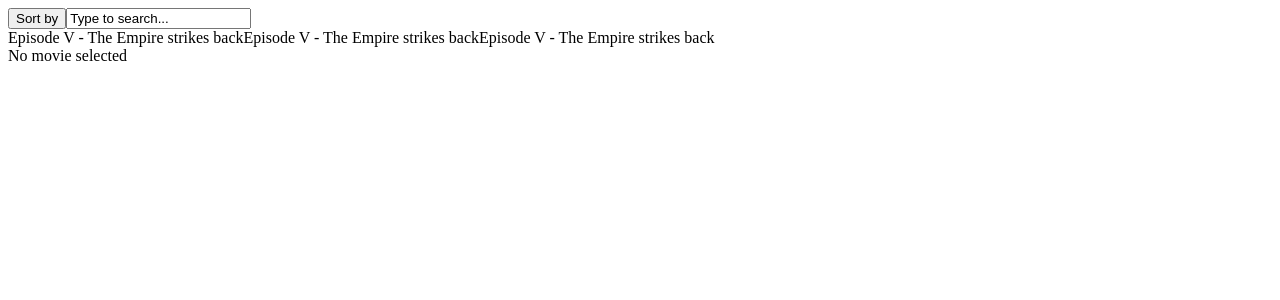
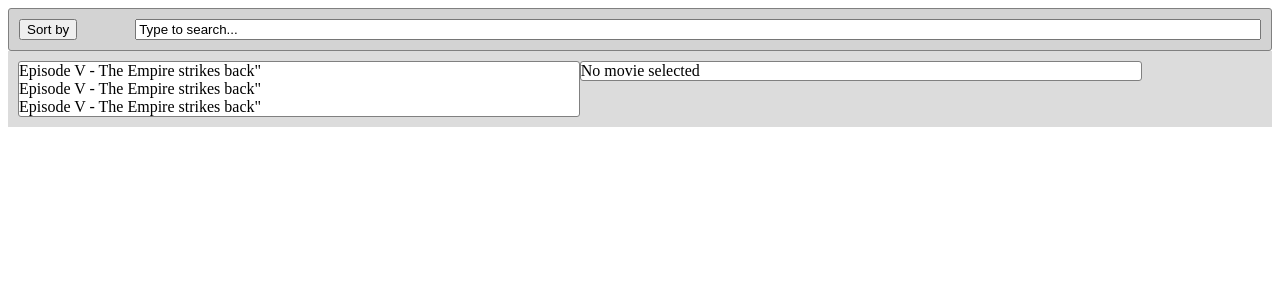
Before and after one commit to Lenchudeanta/ST-test, a React (Create React App) app: page / in a window 1280 px wide. Shown: the top 300 px of the page. Built offline with nearby package versions, Linux system fonts and the light colour scheme.

Commit message:
Add some styles

```diff
--- /dev/null
+++ b/src/css/Filter.scss
@@ -0,0 +1,15 @@
+.filter__container {
+    padding: 10px;
+    background-color: lightgrey;
+    border: 1px solid grey;
+    border-radius: 3px;
+}
+
+.filter__sort-button {
+    margin-right: 20px;
+}
+
+.filter__search {
+    width: 90%;
+    float: right;
+}
--- /dev/null
+++ b/src/css/List.scss
@@ -0,0 +1,14 @@
+.list {
+    padding: 10px;
+    background-color: gainsboro;
+    height: 100%;
+}
+
+.list__table {
+    width: 45%;
+    height: -webkit-fill-available;
+    display: inline-table;
+    background-color: white;
+    border: 1px solid grey;
+    border-radius: 3px;
+}
--- /dev/null
+++ b/src/css/app.css
@@ -0,0 +1,2 @@
+@import "Filter.scss";
+@import "List.scss";
--- a/src/index.js
+++ b/src/index.js
@@ -1,5 +1,6 @@
 import React from 'react';
 import ReactDOM from 'react-dom';
 import App from './js/App';
+import './css/app.css';
 
 ReactDOM.render(<App />, document.getElementById('root'));
--- a/src/js/components/Description.js
+++ b/src/js/components/Description.js
@@ -2,7 +2,7 @@
 
 function Description (props) {
     return (
-      <div>
+      <div className="list__table">
           No movie selected
       </div>
     );
--- a/src/js/components/Row.js
+++ b/src/js/components/Row.js
@@ -2,7 +2,7 @@
 
 function Row (props) {
     return (
-      "Episode V - The Empire strikes back"
+      <div className="list__row">Episode V - The Empire strikes back"</div>
     );
 }
 
--- a/src/js/components/SearchBar.js
+++ b/src/js/components/SearchBar.js
@@ -2,7 +2,7 @@
 
 function SearchBar (props) {
     return (
-      <input type="text" value="Type to search..." />
+      <input type="text" defaultValue="Type to search..." className="filter__search"/>
     );
 }
 
--- a/src/js/components/SortButton.js
+++ b/src/js/components/SortButton.js
@@ -2,7 +2,7 @@
 
 function SortButton (props) {
     return (
-      <button>Sort by</button>
+      <button className="filter__sort-button">Sort by</button>
     );
 }
 
--- a/src/js/components/Table.js
+++ b/src/js/components/Table.js
@@ -3,7 +3,7 @@
 
 function Table (props) {
     return (
-      <div>
+      <div className="list__table">
           <Row />
           <Row />
           <Row />
--- a/src/js/containers/FilterContainer.js
+++ b/src/js/containers/FilterContainer.js
@@ -5,7 +5,7 @@
 class FilterContainer extends Component {
   render() {
     return (
-      <div>
+      <div className="filter__container">
           <SortButton />
           <SearchBar />
       </div>
--- a/src/js/containers/ListContainer.js
+++ b/src/js/containers/ListContainer.js
@@ -5,7 +5,7 @@
 class ListContainer extends Component {
   render() {
     return (
-      <div>
+      <div className="list">
           <Table />
           <Description />
       </div>
```
